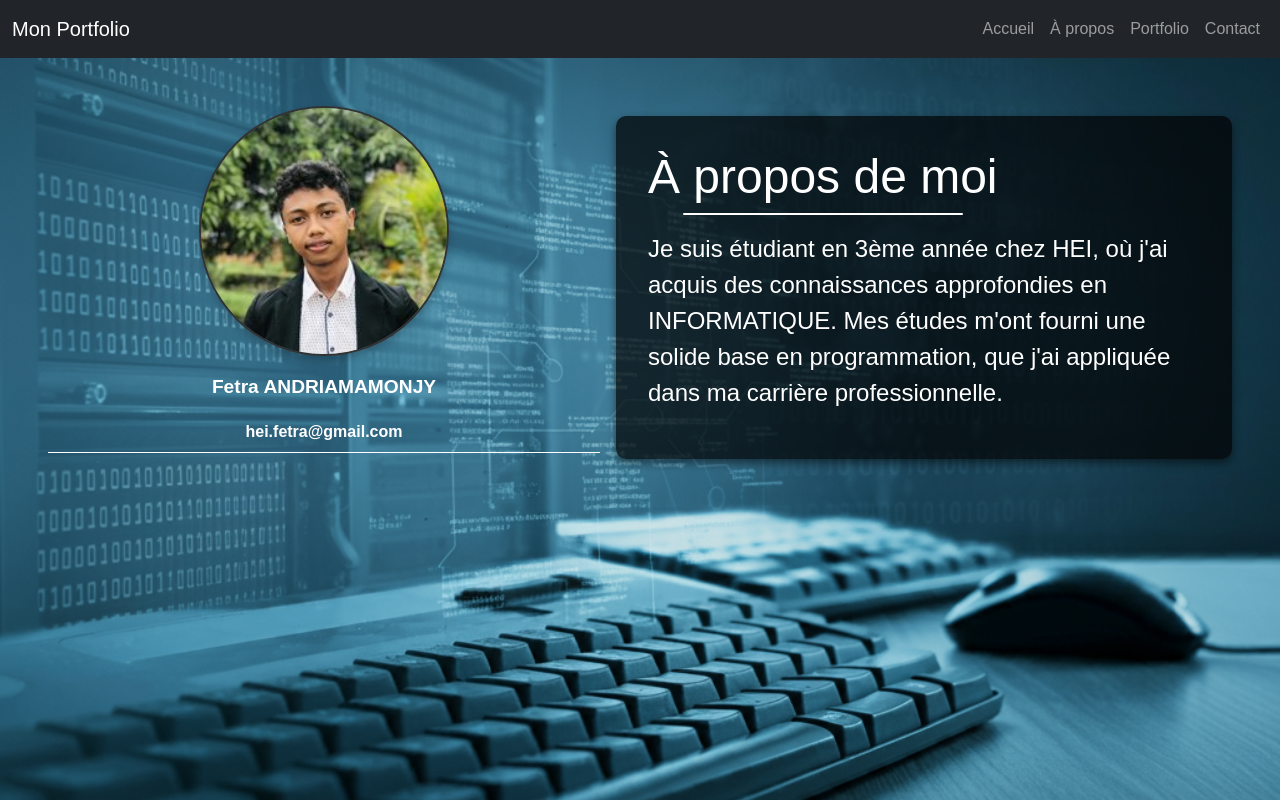
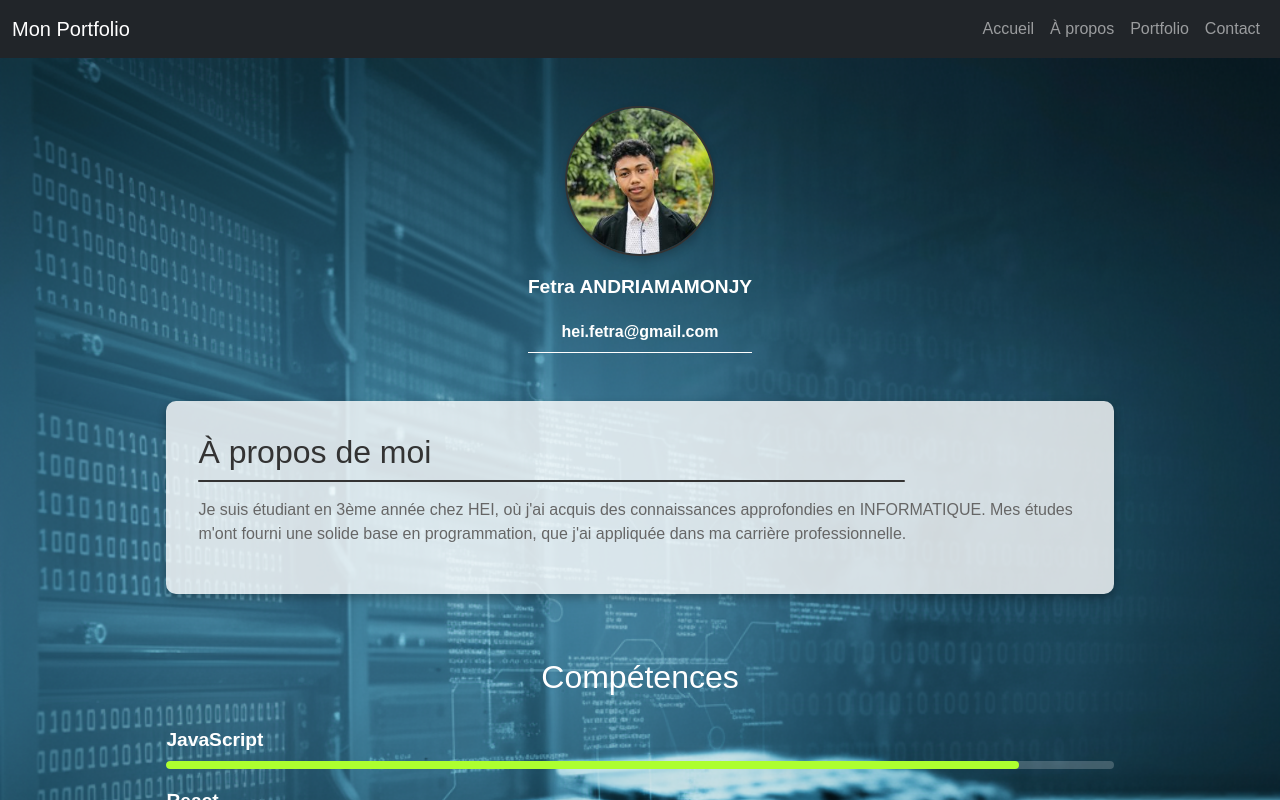
Before and after one commit to fetraandri/my-portfolio, a React (Create React App) app: page /about in a window 1280 px wide. Shown: the top 800 px of the page. Built offline with nearby package versions, Linux system fonts and the light colour scheme.

Commit message:
feat: add skill bar in about.js page

```diff
--- a/package.json
+++ b/package.json
@@ -15,6 +15,7 @@
     "react-router-dom": "^6.26.1",
     "react-scripts": "5.0.1",
     "react-social-icons": "^6.18.0",
+    "react-spring": "^9.7.4",
     "web-vitals": "^2.1.4"
   },
   "scripts": {
--- a/src/pages/About.js
+++ b/src/pages/About.js
@@ -1,6 +1,26 @@
 import React from 'react';
+import { useSpring, animated } from 'react-spring';
 import './styles/About.css';
 import profileImage from '../pages/styles/profil/profile.jpg';
+
+const SkillBar = ({ skill, percentage }) => {
+  const props = useSpring({
+    from: { width: '0%' },
+    to: { width: `${percentage}%` },
+    config: { duration: 1000 }
+  });
+
+  return (
+    <div className="skill">
+      <h3 className="progress-title">{skill}</h3>
+      <div className="progress">
+        <animated.div className="progress-bar" style={props}>
+          <div className="progress-value">{percentage}%</div>
+        </animated.div>
+      </div>
+    </div>
+  );
+};
 
 function About() {
   return (
@@ -14,9 +34,17 @@ function About() {
         <div className="text-section">
           <h1>À propos de moi</h1>
           <p>
-            Je suis étudiant en 3ème année chez HEI, où j'ai acquis des connaissances approfondies en INFORMATIQUE. Mes études m'ont fourni une solide base en programmation, que j'ai appliquée dans ma carrière professionnelle.
+          Je suis étudiant en 3ème année chez HEI, où j'ai acquis des connaissances approfondies en INFORMATIQUE. Mes études m'ont fourni une solide base en programmation, que j'ai appliquée dans ma carrière professionnelle.
           </p>
         </div>
+      </div>
+
+      <div className="skills">
+        <h2 className="skills-title">Compétences</h2>
+        <SkillBar skill="JavaScript" percentage={90} />
+        <SkillBar skill="React" percentage={85} />
+        <SkillBar skill="React Native" percentage={80} />
+        <SkillBar skill="Java Spring Boot" percentage={75} />
       </div>
     </div>
   );
--- a/src/pages/styles/About.css
+++ b/src/pages/styles/About.css
@@ -1,13 +1,17 @@
+/* src/pages/About.css */
+
 .background-about {
     background-image: url('../../assets/backgroundabout1.jpg');
     background-size: cover;
-    background-position: center center;
+    background-position: center;
     background-repeat: no-repeat;
     background-attachment: fixed;
     min-height: 100vh;
-    height: 100vh;
-    position: relative;
-    overflow: auto;
+    padding: 3rem;
+    display: flex;
+    flex-direction: column;
+    align-items: center;
+    justify-content: center;
   }
 
   .about-container {
@@ -15,22 +19,12 @@
     flex-direction: column;
     align-items: center;
     justify-content: center;
-    padding: 2rem;
     gap: 2rem;
+    width: 80%;
   }
 
   .profile-section {
     text-align: center;
-    flex: 1;
-  }
-
-  .text-section {
-    text-align: left;
-    flex: 1;
-    background-color: rgba(0, 0, 0, 0.7);
-    border-radius: 10px;
-    padding: 2rem;
-    box-shadow: 0 4px 8px rgba(0, 0, 0, 0.5);
   }
 
   .profile-image {
@@ -42,6 +36,13 @@
     box-shadow: 0 4px 8px rgba(0, 0, 0, 0.2);
   }
 
+  .profile-name {
+    margin-top: 1rem;
+    font-size: 1.2rem;
+    color: white;
+    font-weight: bold;
+  }
+
   .email {
     margin-top: 1rem;
     font-size: 1rem;
@@ -51,13 +52,28 @@
     padding-bottom: 0.5rem;
   }
 
+  .text-section {
+    text-align: left;
+    background: rgba(255, 255, 255, 0.8);
+    padding: 2rem;
+    border-radius: 10px;
+    box-shadow: 0 4px 10px rgba(0, 0, 0, 0.3);
+    width: 100%;
+  }
+
+  .text-section h1,
+  .text-section p {
+    opacity: 0;
+    transform: translateY(30px);
+    animation: fadeInUp 1s ease-in-out forwards;
+  }
+
   .text-section h1 {
     font-size: 2rem;
-    color: white;
+    color: #333;
     margin-bottom: 1rem;
     position: relative;
-    display: inline-block;
-    animation: fadeIn 2s ease-in-out;
+    animation-delay: 0.2s;
   }
 
   .text-section h1::after {
@@ -65,82 +81,68 @@
     display: block;
     width: 80%;
     height: 2px;
-    background: white;
-    margin: 0.5rem auto 0;
+    background: #333;
+    margin-top: 0.5rem;
     border-radius: 5px;
   }
 
   .text-section p {
     font-size: 1rem;
-    color: white;
+    color: #666;
     line-height: 1.5;
-    animation: fadeInText 2s ease-in-out;
+    animation-delay: 0.4s;
   }
 
-  /* Animations */
-  @keyframes fadeIn {
-    from {
+  @keyframes fadeInUp {
+    0% {
       opacity: 0;
-      transform: translateY(-20px);
+      transform: translateY(30px);
     }
-    to {
+    100% {
       opacity: 1;
       transform: translateY(0);
     }
   }
 
-  @keyframes fadeInText {
-    from {
-      opacity: 0;
-    }
-    to {
-      opacity: 1;
-    }
+  .skills {
+    margin-top: 4rem;
+    width: 80%;
   }
 
-  /* Media Queries */
-  @media (min-width: 768px) {
-    .about-container {
-      flex-direction: row;
-      gap: 1rem;
-    }
-
-    .profile-image {
-      width: 200px;
-      height: 200px;
-    }
-
-    .text-section h1 {
-      font-size: 2.5rem;
-    }
-
-    .text-section p {
-      font-size: 1.2rem;
-    }
+  .skills-title {
+    font-size: 2rem;
+    color: white;
+    text-align: center;
+    margin-bottom: 2rem;
   }
 
-  @media (min-width: 992px) {
-    .about-container {
-      padding: 3rem;
-    }
-
-    .profile-image {
-      width: 250px;
-      height: 250px;
-    }
-
-    .text-section h1 {
-      font-size: 3rem;
-    }
-
-    .text-section p {
-      font-size: 1.5rem;
-    }
+  .progress-title {
+    font-size: 1.2rem;
+    font-weight: 700;
+    margin-bottom: 10px;
+    color: white;
   }
 
-  .profile-name {
-    margin-top: 1rem;
-    font-size: 1.2rem;
+  .progress {
+    height: 8px;
+    background: rgba(255, 255, 255, 0.2);
+    border-radius: 4px;
+    margin-bottom: 20px;
+    position: relative;
+  }
+
+  .progress-bar {
+    height: 100%;
+    background:greenyellow;
+    border-radius: 4px;
+    transition: width 1s ease-in-out;
+  }
+
+  .progress-value {
+    position: absolute;
+    top: -25px;
+    right: 10px;
+    font-size: 1rem;
     color: white;
     font-weight: bold;
   }
```
Also changed, not shown: 1 other file (tests, documents, lock files or other folders).
